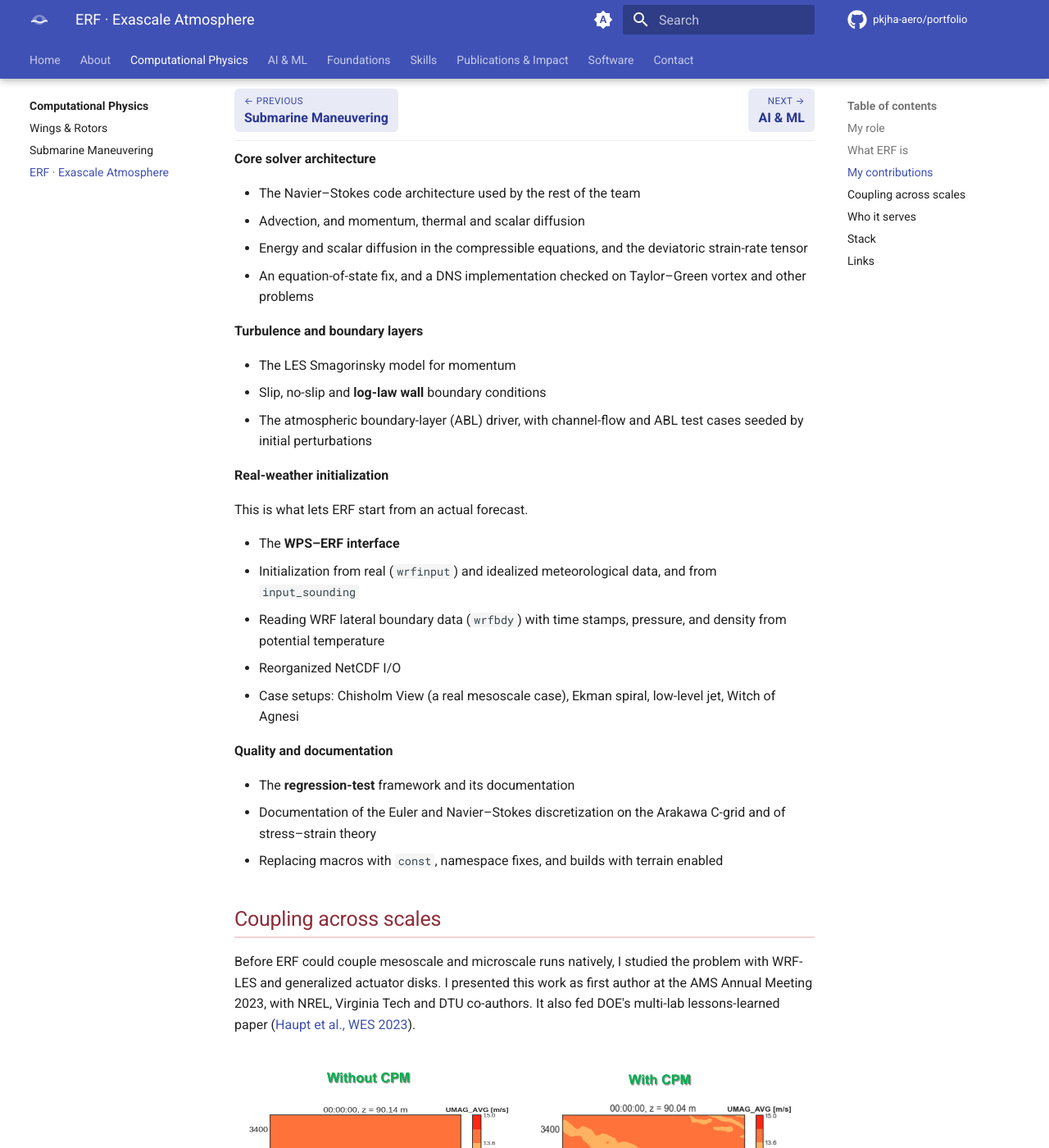
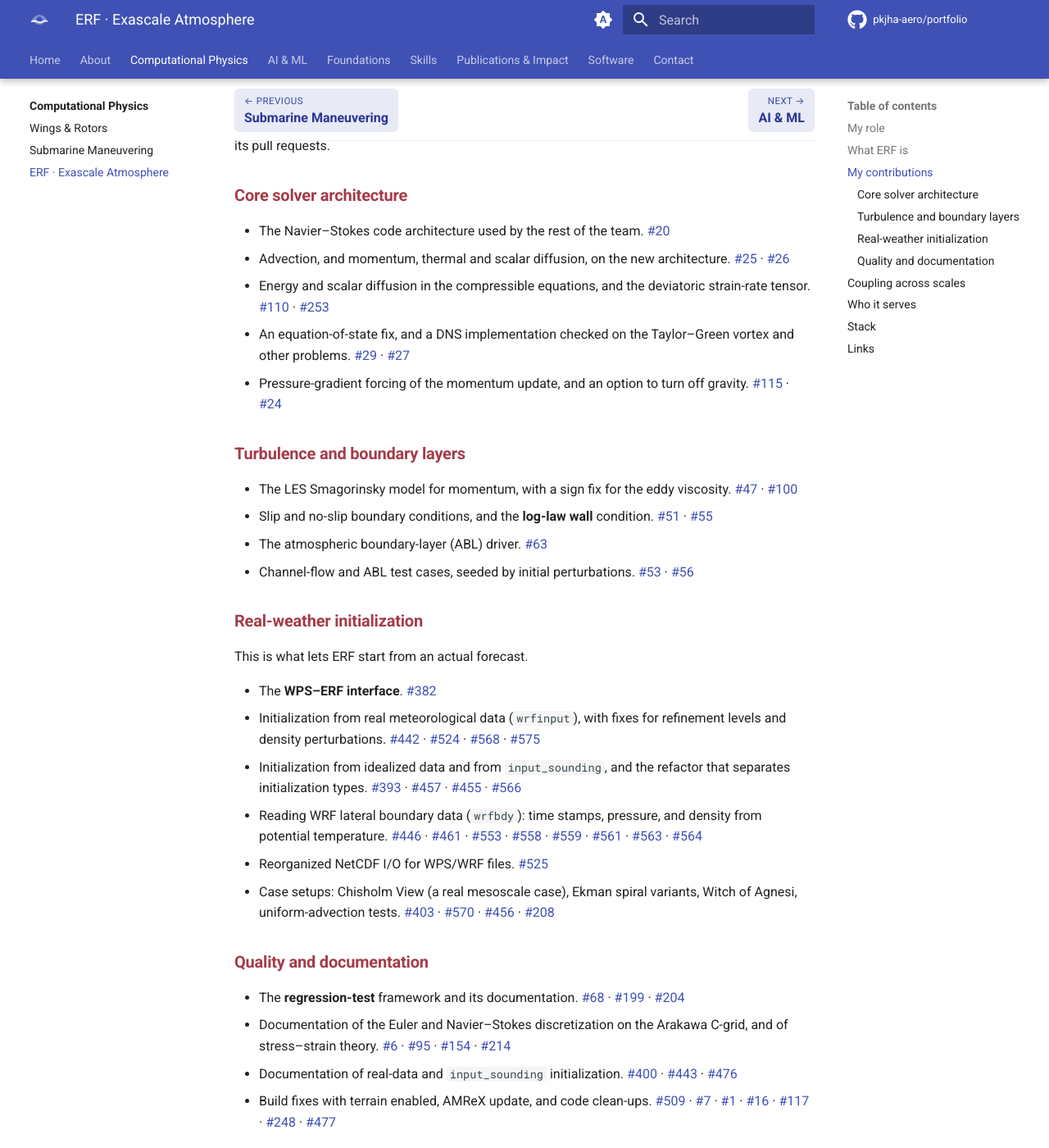
Before and after one commit to pkjha-aero/portfolio, an MkDocs documentation site: the page built from docs/computational-physics/erf-exascale.md, in a window 1280 px wide and 1400 px high, scrolled down 1706 px. Shown: the whole window at 82% size. Built offline with MkDocs 1.6.1 and Material for MkDocs 9.7.7, drawn with Linux system fonts in a browser that asks for light colours; comment, search, counter and statistics services are not loaded.

Commit message:
ERF: sub-headings for contribution groups, with links to merged PRs
The four contribution groups become h3 headings, so they take the heading
color and appear in the page's table of contents. Each bullet links to its
pull requests on erf-model/ERF: 55 of the 59 merged PRs, all verified as
merged. Bullets that relied on closed-but-unmerged PRs (#119 macros to
const, #474 namespace fix, #572 low-level jet) are reworded to match what
was merged.

Co-Authored-By: Claude Opus 5.5 <noreply@anthropic.com>

```diff
--- a/docs/computational-physics/erf-exascale.md
+++ b/docs/computational-physics/erf-exascale.md
@@ -66,40 +66,40 @@ flowchart TB
 ## My contributions
 
 **59 merged pull requests** from January 2021 to July 2022
-([full list][erf-prs]), in four groups:
+([full list][erf-prs]), in four groups. Each item links to its pull requests.
 
-**Core solver architecture**
+### Core solver architecture
 
-- The Navier–Stokes code architecture used by the rest of the team
-- Advection, and momentum, thermal and scalar diffusion
-- Energy and scalar diffusion in the compressible equations, and the deviatoric strain-rate tensor
-- An equation-of-state fix, and a DNS implementation checked on Taylor–Green vortex and other
-  problems
+- The Navier–Stokes code architecture used by the rest of the team. [#20](https://github.com/erf-model/ERF/pull/20)
+- Advection, and momentum, thermal and scalar diffusion, on the new architecture. [#25](https://github.com/erf-model/ERF/pull/25) · [#26](https://github.com/erf-model/ERF/pull/26)
+- Energy and scalar diffusion in the compressible equations, and the deviatoric strain-rate tensor. [#110](https://github.com/erf-model/ERF/pull/110) · [#253](https://github.com/erf-model/ERF/pull/253)
+- An equation-of-state fix, and a DNS implementation checked on the Taylor–Green vortex and other problems. [#29](https://github.com/erf-model/ERF/pull/29) · [#27](https://github.com/erf-model/ERF/pull/27)
+- Pressure-gradient forcing of the momentum update, and an option to turn off gravity. [#115](https://github.com/erf-model/ERF/pull/115) · [#24](https://github.com/erf-model/ERF/pull/24)
 
-**Turbulence and boundary layers**
+### Turbulence and boundary layers
 
-- The LES Smagorinsky model for momentum
-- Slip, no-slip and **log-law wall** boundary conditions
-- The atmospheric boundary-layer (ABL) driver, with channel-flow and ABL test cases seeded by
-  initial perturbations
+- The LES Smagorinsky model for momentum, with a sign fix for the eddy viscosity. [#47](https://github.com/erf-model/ERF/pull/47) · [#100](https://github.com/erf-model/ERF/pull/100)
+- Slip and no-slip boundary conditions, and the **log-law wall** condition. [#51](https://github.com/erf-model/ERF/pull/51) · [#55](https://github.com/erf-model/ERF/pull/55)
+- The atmospheric boundary-layer (ABL) driver. [#63](https://github.com/erf-model/ERF/pull/63)
+- Channel-flow and ABL test cases, seeded by initial perturbations. [#53](https://github.com/erf-model/ERF/pull/53) · [#56](https://github.com/erf-model/ERF/pull/56)
 
-**Real-weather initialization**
+### Real-weather initialization
 
 This is what lets ERF start from an actual forecast.
 
-- The **WPS–ERF interface**
-- Initialization from real (`wrfinput`) and idealized meteorological data, and from `input_sounding`
-- Reading WRF lateral boundary data (`wrfbdy`) with time stamps, pressure, and density from
-  potential temperature
-- Reorganized NetCDF I/O
-- Case setups: Chisholm View (a real mesoscale case), Ekman spiral, low-level jet, Witch of Agnesi
+- The **WPS–ERF interface**. [#382](https://github.com/erf-model/ERF/pull/382)
+- Initialization from real meteorological data (`wrfinput`), with fixes for refinement levels and density perturbations. [#442](https://github.com/erf-model/ERF/pull/442) · [#524](https://github.com/erf-model/ERF/pull/524) · [#568](https://github.com/erf-model/ERF/pull/568) · [#575](https://github.com/erf-model/ERF/pull/575)
+- Initialization from idealized data and from `input_sounding`, and the refactor that separates initialization types. [#393](https://github.com/erf-model/ERF/pull/393) · [#457](https://github.com/erf-model/ERF/pull/457) · [#455](https://github.com/erf-model/ERF/pull/455) · [#566](https://github.com/erf-model/ERF/pull/566)
+- Reading WRF lateral boundary data (`wrfbdy`): time stamps, pressure, and density from potential temperature. [#446](https://github.com/erf-model/ERF/pull/446) · [#461](https://github.com/erf-model/ERF/pull/461) · [#553](https://github.com/erf-model/ERF/pull/553) · [#558](https://github.com/erf-model/ERF/pull/558) · [#559](https://github.com/erf-model/ERF/pull/559) · [#561](https://github.com/erf-model/ERF/pull/561) · [#563](https://github.com/erf-model/ERF/pull/563) · [#564](https://github.com/erf-model/ERF/pull/564)
+- Reorganized NetCDF I/O for WPS/WRF files. [#525](https://github.com/erf-model/ERF/pull/525)
+- Case setups: Chisholm View (a real mesoscale case), Ekman spiral variants, Witch of Agnesi, uniform-advection tests. [#403](https://github.com/erf-model/ERF/pull/403) · [#570](https://github.com/erf-model/ERF/pull/570) · [#456](https://github.com/erf-model/ERF/pull/456) · [#208](https://github.com/erf-model/ERF/pull/208)
 
-**Quality and documentation**
+### Quality and documentation
 
-- The **regression-test** framework and its documentation
-- Documentation of the Euler and Navier–Stokes discretization on the Arakawa C-grid and of
-  stress–strain theory
-- Replacing macros with `const`, namespace fixes, and builds with terrain enabled
+- The **regression-test** framework and its documentation. [#68](https://github.com/erf-model/ERF/pull/68) · [#199](https://github.com/erf-model/ERF/pull/199) · [#204](https://github.com/erf-model/ERF/pull/204)
+- Documentation of the Euler and Navier–Stokes discretization on the Arakawa C-grid, and of stress–strain theory. [#6](https://github.com/erf-model/ERF/pull/6) · [#95](https://github.com/erf-model/ERF/pull/95) · [#154](https://github.com/erf-model/ERF/pull/154) · [#214](https://github.com/erf-model/ERF/pull/214)
+- Documentation of real-data and `input_sounding` initialization. [#400](https://github.com/erf-model/ERF/pull/400) · [#443](https://github.com/erf-model/ERF/pull/443) · [#476](https://github.com/erf-model/ERF/pull/476)
+- Build fixes with terrain enabled, AMReX update, and code clean-ups. [#509](https://github.com/erf-model/ERF/pull/509) · [#7](https://github.com/erf-model/ERF/pull/7) · [#1](https://github.com/erf-model/ERF/pull/1) · [#16](https://github.com/erf-model/ERF/pull/16) · [#117](https://github.com/erf-model/ERF/pull/117) · [#248](https://github.com/erf-model/ERF/pull/248) · [#477](https://github.com/erf-model/ERF/pull/477)
 
 ## Coupling across scales
 
```
